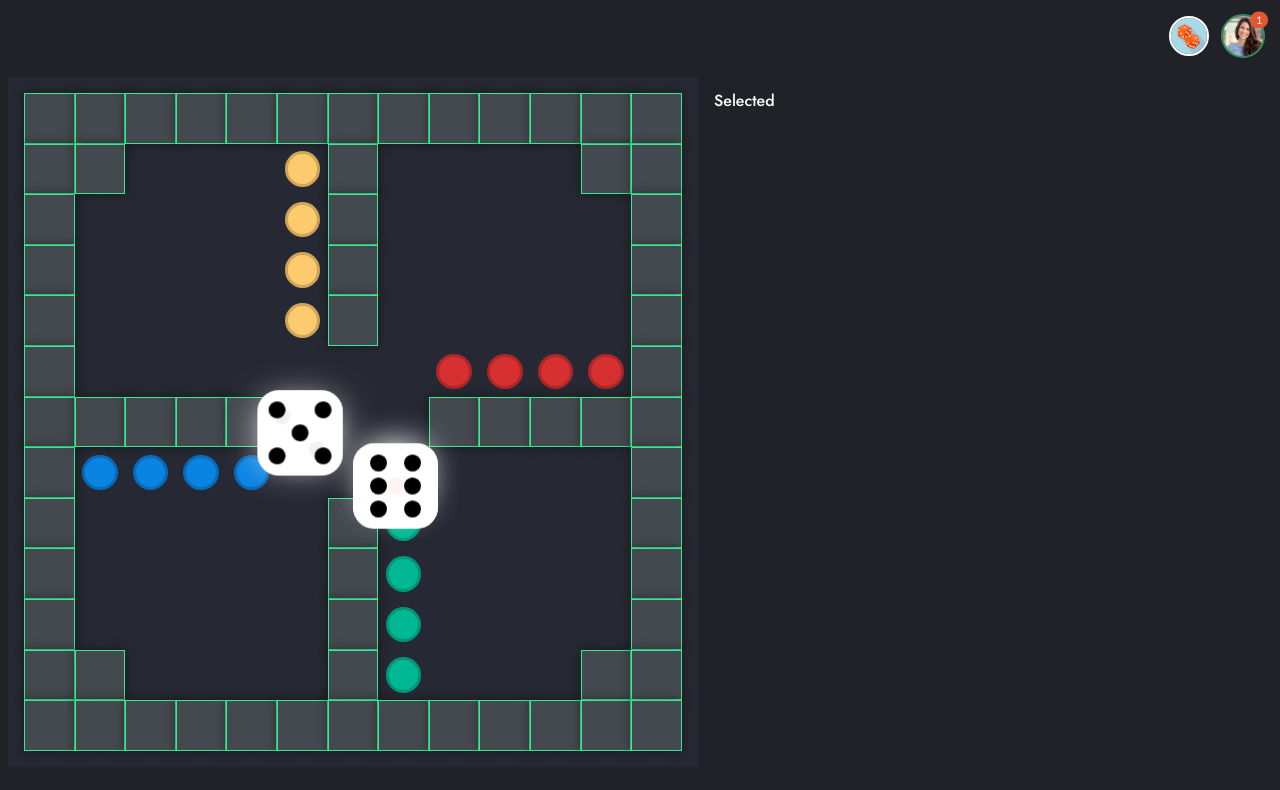
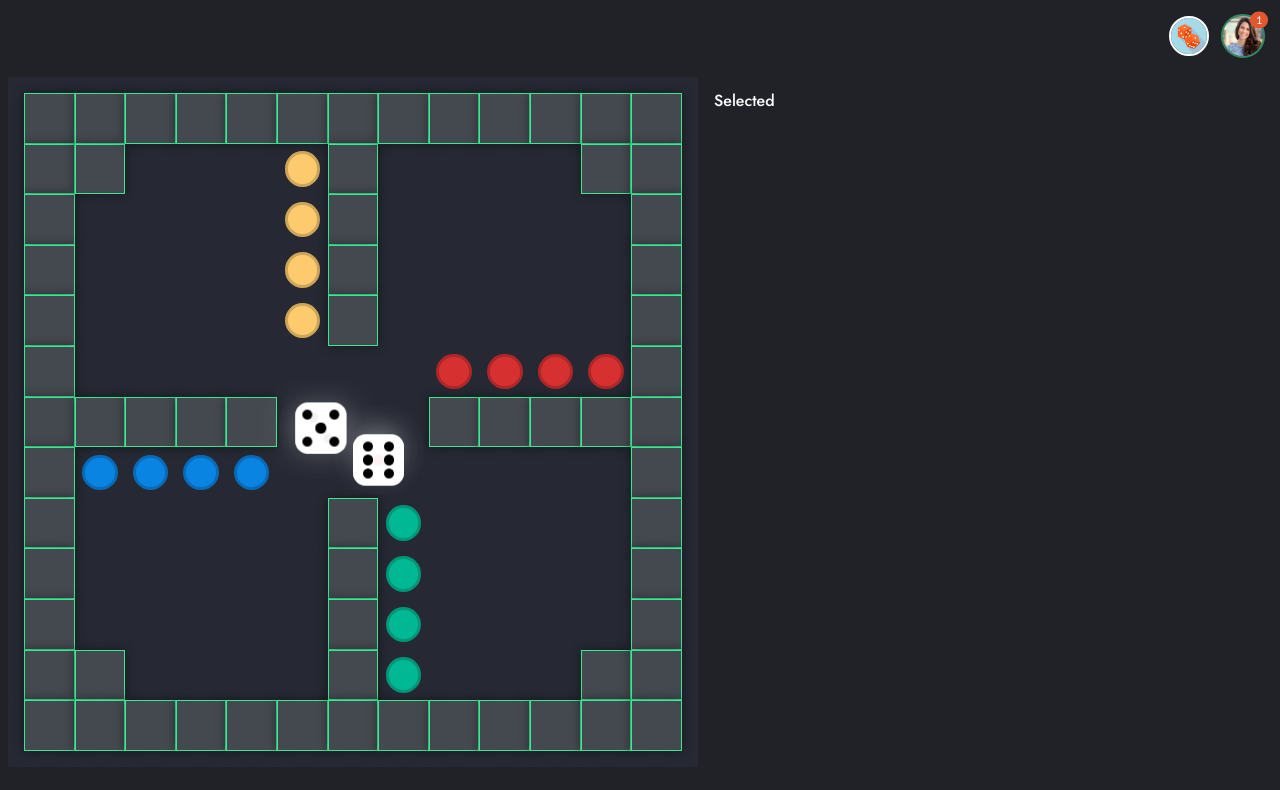
Before and after one commit to yaroslav0507/mandy, a React (Create React App) app: page /game/all/ in a window 1280 px wide. Shown: the top 790 px of the page. Built offline with nearby package versions, Linux system fonts and the light colour scheme.

Commit message:
Heroku Deployment

```diff
--- a/package.json
+++ b/package.json
@@ -1,5 +1,5 @@
 {
-  "name": "family_core",
+  "name": "mandy",
   "version": "0.1.0",
   "private": true,
   "dependencies": {
--- a/src/app/modules/Game/components/Dice.tsx
+++ b/src/app/modules/Game/components/Dice.tsx
@@ -146,18 +146,22 @@ export const Dices: FC<IDices> = ({ angles, onClick }) => {
   }
 
   useEffect(() => {
+    handleSizeCheck();
+  }, []);
+
+  useEffect(() => {
     window.addEventListener('resize', () => handleSizeCheck());
 
     return () => {
       window.removeEventListener('resize', () => handleSizeCheck());
     };
-  }, [window.innerWidth]);
+  }, [size, window.innerWidth]);
 
   useEffect(() => {
     setTimeout(() => rollDices(angles));
   }, [angles]);
 
-  const Dice = () => (
+  const Dice = useMemo(() => (
     <DiceWrapper className="dice">
       <DiceFaceFront size={ size }>
         <Dot1 size={ size }/>
@@ -193,15 +197,15 @@ export const Dices: FC<IDices> = ({ angles, onClick }) => {
         <DotDown size={ size }/>
       </DiceFaceBottom>
     </DiceWrapper>
-  )
+  ), [size]);
 
-  return useMemo(() =>
+  return (
       <DicesLayer
         size={ size }
         onClick={ onClick }
       >
-        <Dice/>
-        <Dice/>
+        {Dice}
+        {Dice}
       </DicesLayer>
-    , [])
+  )
 }
```
Also changed, not shown: 21 other files (tests, documents, lock files or other folders).
